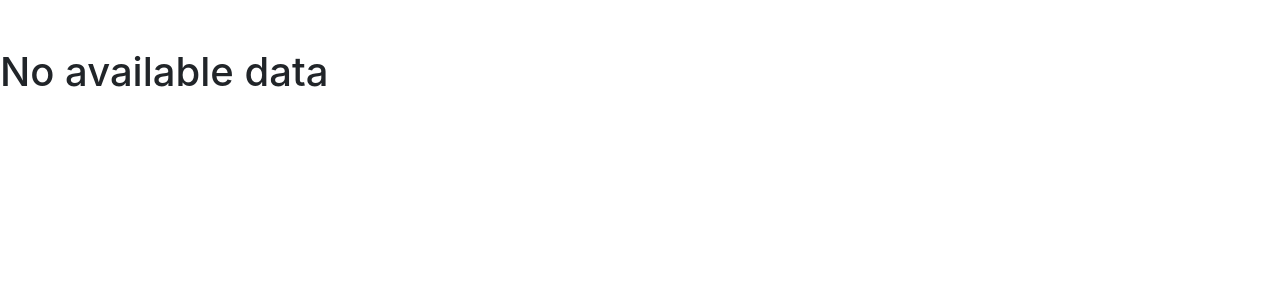
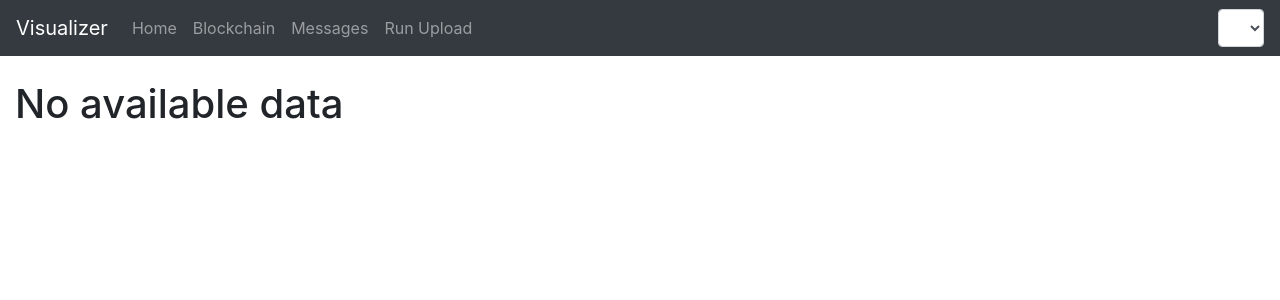
Before and after one commit to YingjingLu/BlockChain-UI, a React (Create React App) app: page /msg in a window 1280 px wide. Shown: the top 300 px of the page. Built offline with nearby package versions, Linux system fonts and the light colour scheme; no server answers; what cytoscape-dagre would draw is missing.

Commit message:
navbar and routing

```diff
--- a/src/App.js
+++ b/src/App.js
@@ -1,7 +1,8 @@
 import logo from './logo.svg';
 import React from 'react';
 import { BrowserRouter, Route, Switch } from 'react-router-dom';
-
+import Home from './Home';
+import NavigationBar from './NavigationBar';
 import BlockChain from './BlockChain';
 import Message from './Message';
 import FileUpload from './FileUpload';
@@ -13,7 +14,7 @@ class App extends React.Component {
     this.state = {
       // current run states
       run_list: [],
-      cur_run: -1,
+      cur_run: "",
       total_round: -1,
       total_player: -1,
       // Message component state
@@ -31,7 +32,7 @@ class App extends React.Component {
       blockchain_cur_round: -1
     };
 
-    this.update_cur_run_index_handler = this.update_cur_run_index_handler.bind(this);
+    this.update_cur_run_handler = this.update_cur_run_handler.bind(this);
     this.message_set_round_handler = this.message_set_round_handler.bind(this);
     this.fetch_message_trace_update_state = this.fetch_message_trace_update_state.bind(this);
     this.message_collapsable_cur_round_open_handler = this.message_collapsable_cur_round_open_handler.bind(this);
@@ -70,7 +71,7 @@ class App extends React.Component {
           this.setState({
             total_round: data.data.round,
             total_player: data.data.num_total_player,
-            cur_run: run_index
+            cur_run: this.state.run_list[run_index]
           });
         }
       )
@@ -88,7 +89,7 @@ class App extends React.Component {
           if (data.data.length > 0) {
             this.setState({
               run_list: data.data,
-              cur_run: 0
+              cur_run: data.data[0]
             });
             this.fetch_config_update_state(data.data[0]);
           }
@@ -101,7 +102,7 @@ class App extends React.Component {
 
   fetch_message_trace_update_state(round) {
     console.log(this.state);
-    fetch(IO.get_message_request_str(this.state.run_list[this.state.cur_run], round))
+    fetch(IO.get_message_request_str(this.state.cur_run, round))
       .then(res => res.json())
       .then(
         data => {
@@ -138,14 +139,14 @@ class App extends React.Component {
   blockchain_set_round_handler(round) {
     if (round !== this.state.cur_round && this.state.blockchain_cur_player_id != -1) {
       this.fetch_player_state_update_state(
-        this.state.run_list[this.state.cur_run],
+        this.state.cur_run,
         this.state.blockchain_cur_player_id,
         round
       );
     }
     else if (round !== this.state.cur_round && this.state.blockchain_cur_player_id == -1) {
       this.fetch_player_state_update_state(
-        this.state.run_list[this.state.cur_run],
+        this.state.cur_run,
         0,
         round
       );
@@ -166,7 +167,7 @@ class App extends React.Component {
     }
   }
 
-  update_cur_run_index_handler(new_run_index) {
+  update_cur_run_handler(new_run_index) {
     if (new_run_index != this.state.cur_run) {
       this.fetch_config_update_state_using_index(this.state.run_list[new_run_index]);
     }
@@ -215,7 +216,30 @@ class App extends React.Component {
   render() {
     return (
       <>
-        {/* <Message
+        <BrowserRouter>
+          <NavigationBar
+            run_list={this.state.run_list}
+            cur_run={this.state.cur_run}
+            update_cur_run_handler={this.update_cur_run_handler}
+          />
+          <Switch>
+            <Route path="/" exact strict children={<Home />} />
+            <Route path="/file" children={<FileUpload />} />
+            <Route path="/chain" children={
+                <BlockChain
+                run_list={this.state.run_list}
+                cur_run={this.state.cur_run}
+                total_round={this.state.total_round}
+                total_player={this.state.total_player}
+                blockchain_data={this.state.blockchain_data}
+                blockchain_cur_player_id={this.state.blockchain_cur_player_id}
+                blockchain_cur_round={this.state.blockchain_cur_round}
+                blockchain_set_round_handler={this.blockchain_set_round_handler}
+                blockchain_set_player_id_handler={this.blockchain_set_player_id_handler}
+              />
+            } />
+            <Route path="/msg" children={
+              <Message
                 cur_run={this.state.cur_run}
                 run_list={this.state.run_list}
                 total_round={this.state.total_round}
@@ -235,20 +259,10 @@ class App extends React.Component {
                 vote_collapsable_cur_round_open_handler={this.vote_collapsable_cur_round_open_handler}
                 vote_collapsable_will_be_delay_open_handler={this.vote_collapsable_will_be_delay_open_handler}
                 vote_collapsable_not_for_cur_open_handler={this.vote_collapsable_not_for_cur_open_handler}
-        /> */}
-
-
-        <BlockChain
-          run_list={this.state.run_list}
-          cur_run={this.state.cur_run}
-          total_round={this.state.total_round}
-          total_player={this.state.total_player}
-          blockchain_data={this.state.blockchain_data}
-          blockchain_cur_player_id={this.state.blockchain_cur_player_id}
-          blockchain_cur_round={this.state.blockchain_cur_round}
-          blockchain_set_round_handler={this.blockchain_set_round_handler}
-          blockchain_set_player_id_handler={this.blockchain_set_player_id_handler}
               />
+            } />
+          </Switch>
+        </BrowserRouter>
       </>
     );
   }
--- a/src/BlockChain.js
+++ b/src/BlockChain.js
@@ -10,7 +10,6 @@ cytoscape.use( dagre );
  * Props attributes:
  *
  * run_list: array<String> the array of all runs
- * cur_run: int index of current run
  * total_round: int number of rounds for current run
  * total_player: int number of players for current run
  * blockchain_data
@@ -33,16 +32,6 @@ class BlockChain extends React.Component {
     round_updater(round) {
         this.props.blockchain_set_round_handler(round);
         this.forceUpdate();
-    }
-
-    construct_id(round, player) {
-        var p;
-        if (player == undefined || player == null) {
-            p = 'undefined';
-        } else {
-            p = player.player_id.toString();
-        }
-        return this.props.blockchain_cur_round * 100000 + round;
     }
 
     getElements() {
--- a/src/CyComponents/component.js
+++ b/src/CyComponents/component.js
@@ -80,12 +80,6 @@ export default class CytoscapeComponent extends React.Component {
   updateCytoscape(prevProps, newProps) {
     const cy = this._cy;
     const { diff, toJson, get, forEach } = newProps;
-
-    console.log("Prev");
-    console.log(prevProps);
-    console.log("New");
-    console.log(newProps);
-
     patch(cy, prevProps, newProps, diff, toJson, get, forEach);
 
     if (newProps.cy != null) {
--- a/src/Home.js
+++ b/src/Home.js
@@ -5,6 +5,12 @@ class Home extends React.Component {
     constructor(props) {
         super(props);
     }
+
+    render() {
+        return (
+            <h1>THis is home</h1>
+        );
+    }
 }
 
 export default Home;
--- a/src/Message.js
+++ b/src/Message.js
@@ -41,8 +41,8 @@ class Message extends React.Component {
     }
 
     componentDidMount() {
-        if (this.props.message_cur_run > -1 && this.props.run_list.length > 0) {
-            this.fetch_message_trace_update_state(this.props.run_list[this.props.cur_run], 0, 0);
+        if (this.props.message_cur_run !== "" && this.props.run_list.length > 0) {
+            this.fetch_message_trace_update_state(this.props.cur_run, 0, 0);
         }
     }
 
--- /dev/null
+++ b/src/NavigationBar.js
@@ -0,0 +1,54 @@
+import React from 'react';
+import Navbar from 'react-bootstrap/Navbar';
+import Form from 'react-bootstrap/Form';
+import Button from 'react-bootstrap/Button';
+import Nav from 'react-bootstrap/Nav';
+import FormControl from 'react-bootstrap/FormControl';
+
+/**
+ * Props attributes
+ * run_list
+ * cur_run
+ *
+ * update_cur_run_handler
+ */
+class NavigationBar extends React.Component {
+
+    constructor(props) {
+        super(props);
+    }
+
+
+    generate_options() {
+        var list = []
+        if (this.props.run_list != undefined) {
+            for (var i = 0; i < this.props.run_list.length; i ++) {
+            list.push(<option>{this.props.run_list[i]}</option>)
+            }
+        }
+        return list;
+    }
+
+    render() {
+        return (
+            <Navbar bg="dark" variant="dark">
+                <Navbar.Brand href="/">Visualizer</Navbar.Brand>
+                <Nav className="mr-auto">
+                <Nav.Link href="/">Home</Nav.Link>
+                <Nav.Link href="/chain">Blockchain</Nav.Link>
+                <Nav.Link href="/msg">Messages</Nav.Link>
+                <Nav.Link href="/file">Run Upload</Nav.Link>
+                </Nav>
+                <Form inline>
+                <Form.Group controlId="exampleForm.ControlSelect1">
+                <Form.Control as="select" defaultValue={this.props.cur_run} onChange={e => this.props.update_cur_run_handler(e.target.value)} >
+                    {this.generate_options().map((elem) => elem)}
+                </Form.Control>
+                </Form.Group>
+                </Form>
+            </Navbar>
+        );
+    }
+}
+
+export default NavigationBar;
```
Lines whose indentation alone changed are shown as unchanged.
